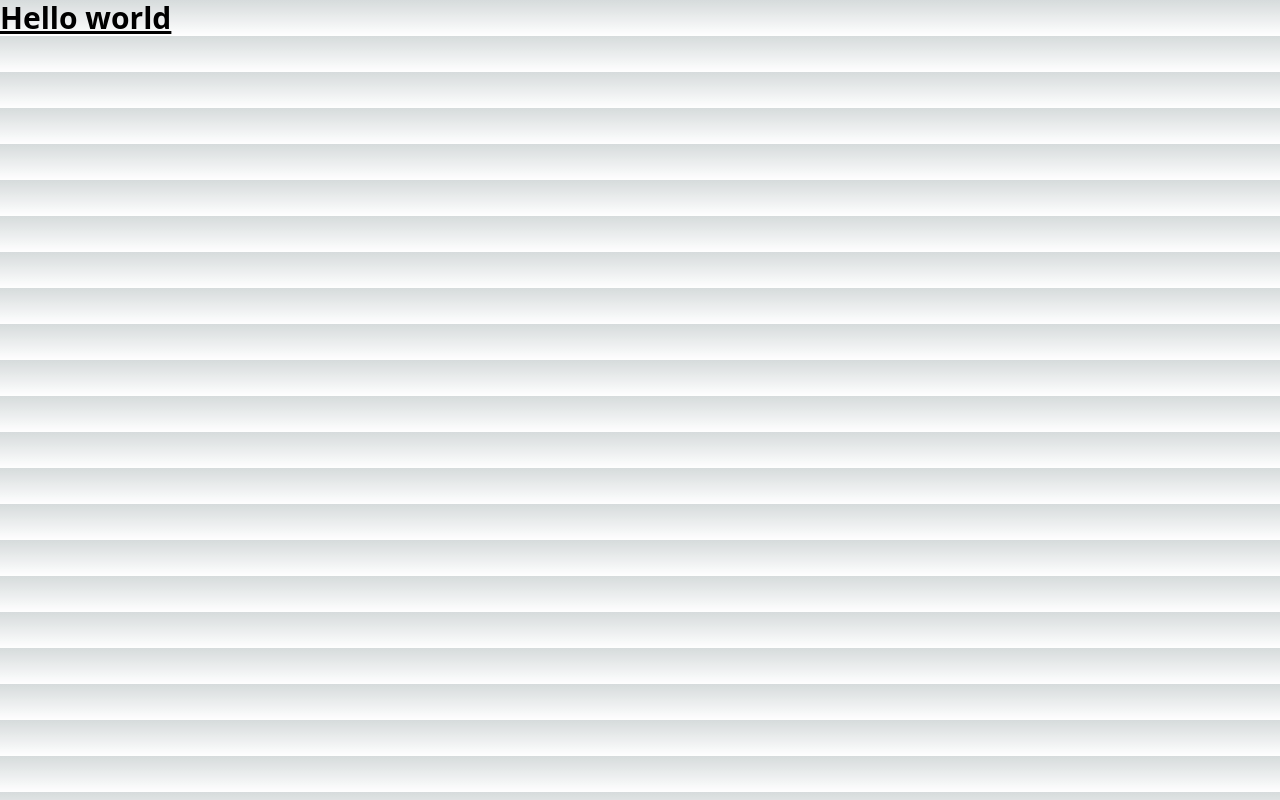
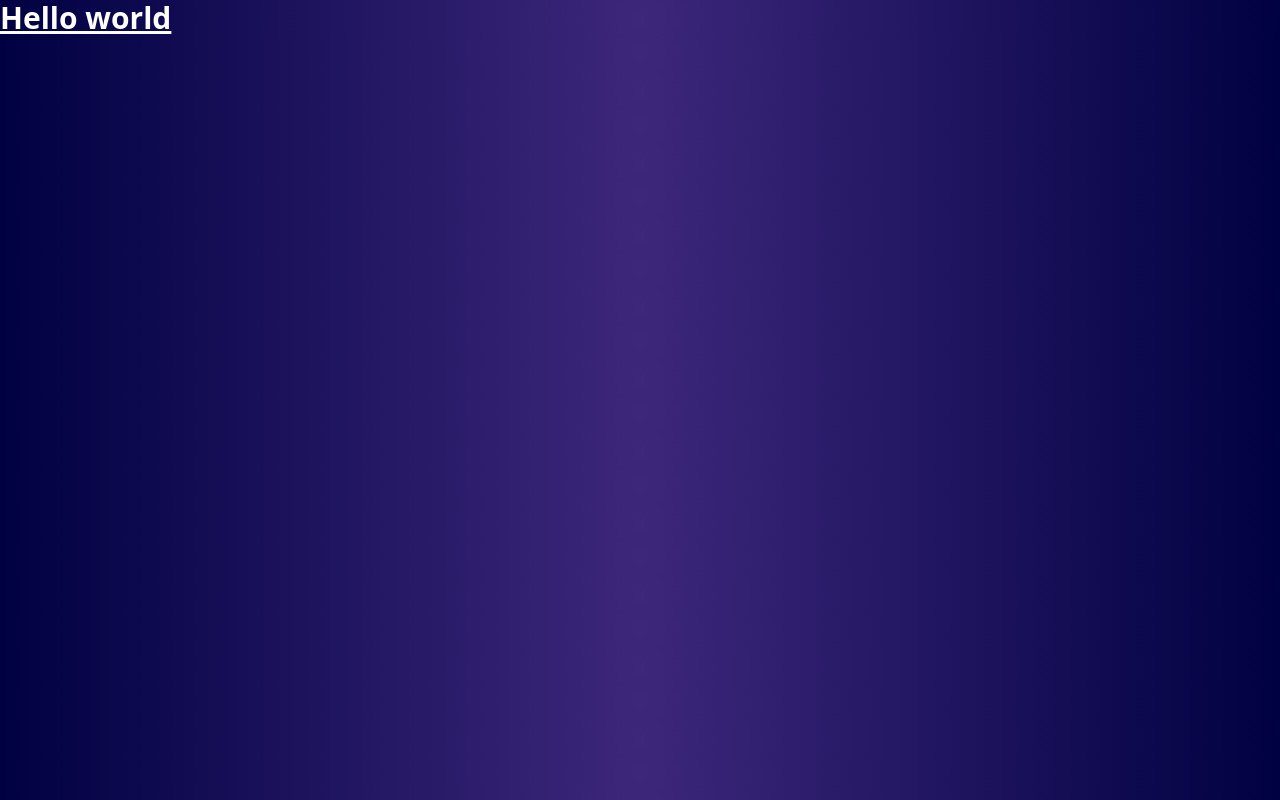
Before and after one commit to ThisisMS11/Weebit, a Next.js app: page / in a window 1280 px wide. Built offline with nearby package versions, Linux system fonts and the light colour scheme.

Commit message:
update global.css

```diff
--- a/styles/globals.css
+++ b/styles/globals.css
@@ -2,26 +2,50 @@
 @tailwind components;
 @tailwind utilities;
 
-:root {
-  --foreground-rgb: 0, 0, 0;
-  --background-start-rgb: 214, 219, 220;
-  --background-end-rgb: 255, 255, 255;
+html,
+body {
+  padding: 0;
+  margin: 0;
+  box-sizing: border-box;
+  color: white;
+/* ff 3.6+ */
+  background:-moz-radial-gradient(circle at 50% 50%, rgba(61, 39, 123, 1) 0%, rgba(0, 1, 66, 1) 100%);
+
+  /* safari 5.1+,chrome 10+ */
+  background:-webkit-radial-gradient(circle at 50% 50%, rgba(61, 39, 123, 1) 0%, rgba(0, 1, 66, 1) 100%);
+
+  /* opera 11.10+ */
+  background:-o-radial-gradient(circle at 50% 50%, rgba(61, 39, 123, 1) 0%, rgba(0, 1, 66, 1) 100%);
+
+  /* ie 10+ */
+  background:-ms-radial-gradient(circle at 50% 50%, rgba(61, 39, 123, 1) 0%, rgba(0, 1, 66, 1) 100%);
+
+  /* global 92%+ browsers support */
+  background:radial-gradient(circle at 50% 50%, rgba(61, 39, 123, 1) 0%, rgba(0, 1, 66, 1) 100%);
 }
 
-@media (prefers-color-scheme: dark) {
-  :root {
-    --foreground-rgb: 255, 255, 255;
-    --background-start-rgb: 0, 0, 0;
-    --background-end-rgb: 0, 0, 0;
-  }
+a {
+  color: inherit;
+  text-decoration: none;
 }
 
-body {
-  color: rgb(var(--foreground-rgb));
-  background: linear-gradient(
-      to bottom,
-      transparent,
-      rgb(var(--background-end-rgb))
-    )
-    rgb(var(--background-start-rgb));
+* {
+  box-sizing: border-box;
 }
+
+.videos::-webkit-scrollbar {
+  width: 0px;
+}
+
+::-webkit-scrollbar {
+  width: 4px;
+}
+
+::-webkit-scrollbar-thumb {
+  background-color: rgb(237, 237, 237);
+  border-radius: 40px;
+}
+
+::-webkit-scrollbar-track {
+  background-color: transparent;
+}
```
